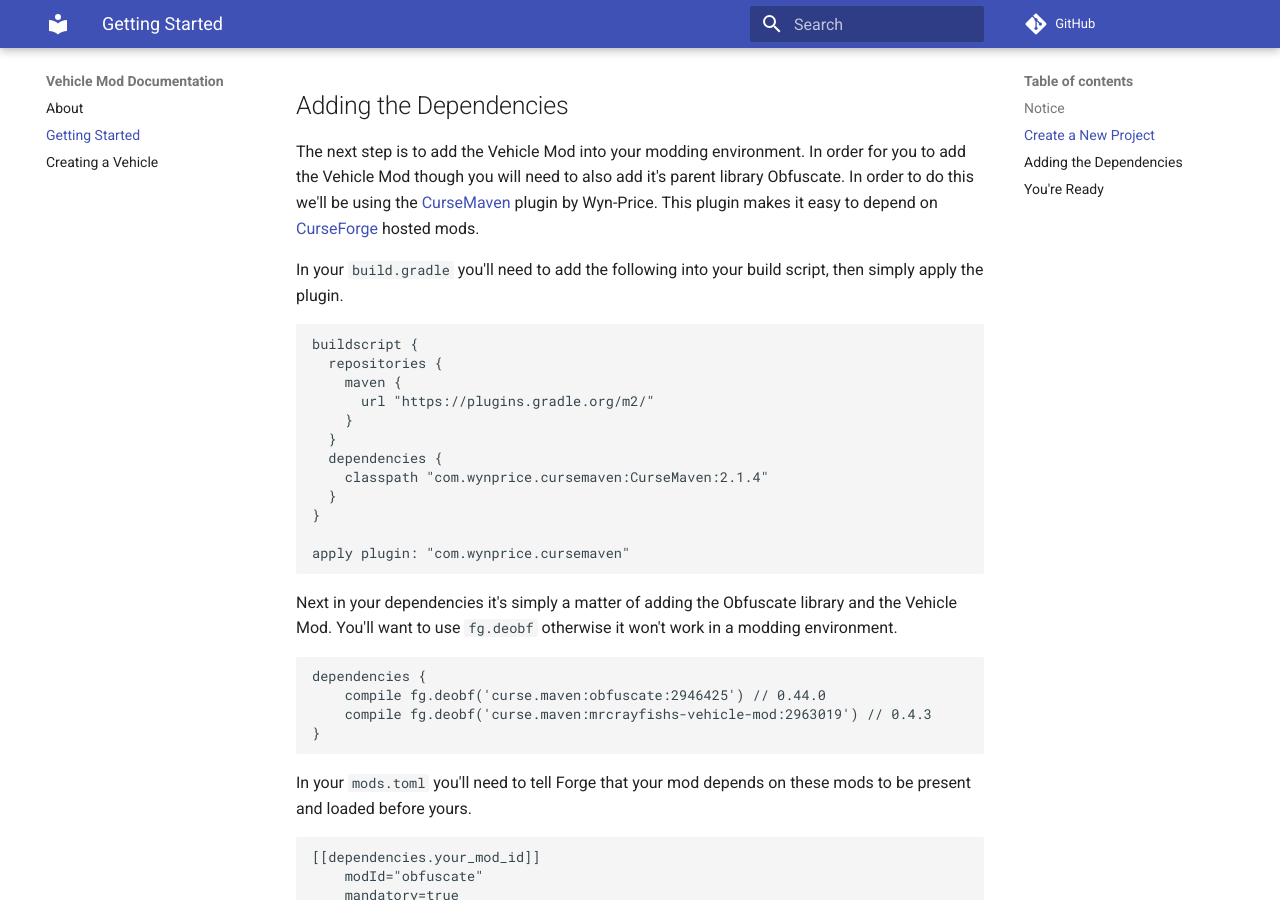
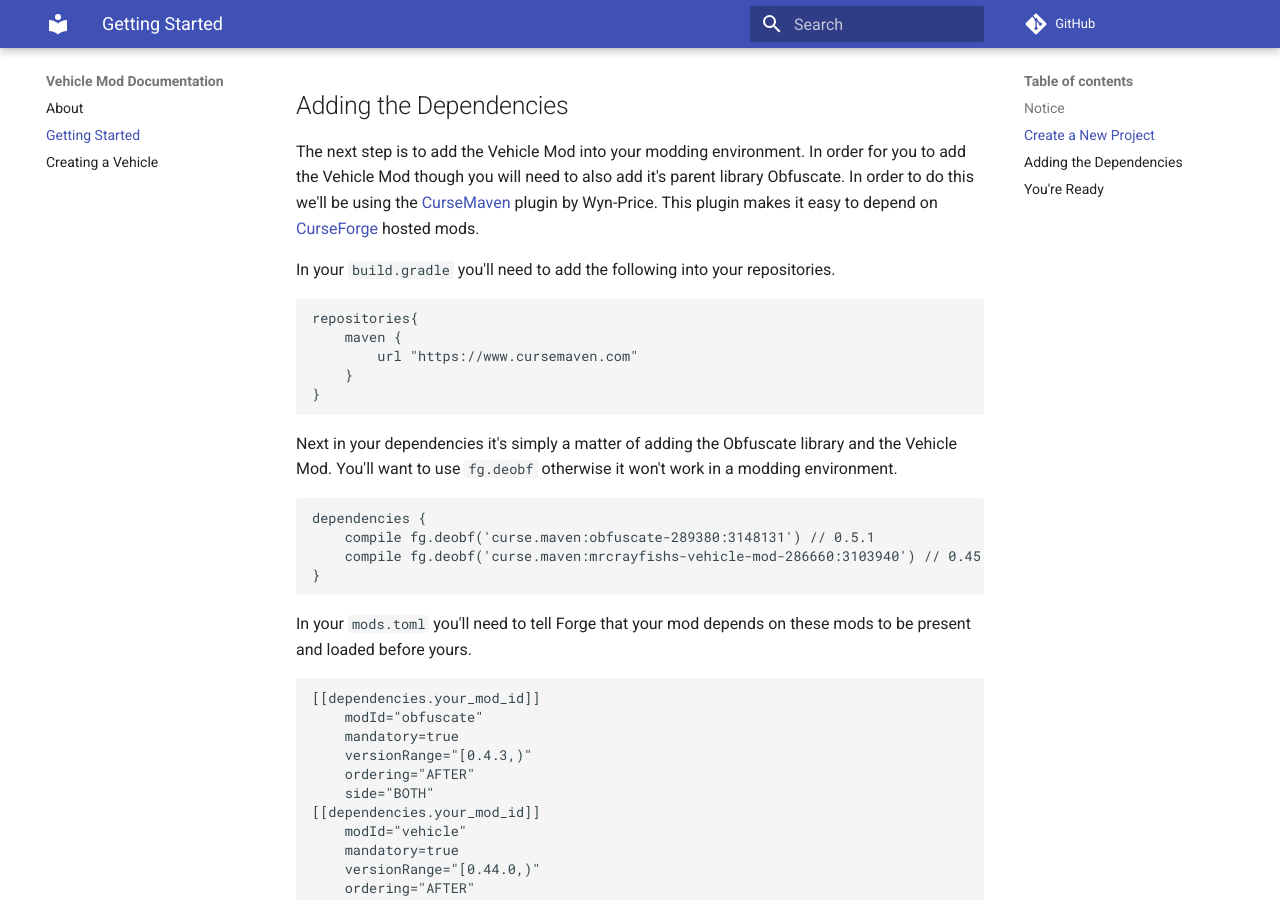
Before and after one commit to MrCrayfish/vehicle-mod-addons, an MkDocs documentation site: the page built from docs/getting-started.md, in a window 1280 px wide and 900 px high, scrolled down 448 px. Built offline with MkDocs 1.6.1 and Material for MkDocs 9.7.7, drawn with Linux system fonts in a browser that asks for light colours; comment, search, counter and statistics services are not loaded.

Commit message:
updated cursemaven to work with newest CF

````diff
--- a/docs/getting-started.md
+++ b/docs/getting-started.md
@@ -11,29 +11,22 @@
 
 The next step is to add the Vehicle Mod into your modding environment. In order for you to add the Vehicle Mod though you will need to also add it's parent library Obfuscate. In order to do this we'll be using the [CurseMaven](https://github.com/Wyn-Price/CurseMaven) plugin by Wyn-Price. This plugin makes it easy to depend on [CurseForge](https://www.curseforge.com/minecraft/mc-mods) hosted mods.
 
-In your `build.gradle` you'll need to add the following into your build script, then simply apply the plugin.
+In your `build.gradle` you'll need to add the following into your repositories.
 
 ```gradle
-buildscript {
-  repositories {
-    maven {
-      url "https://plugins.gradle.org/m2/"
-    }
-  }
-  dependencies {
-    classpath "com.wynprice.cursemaven:CurseMaven:2.1.4"
-  }
+repositories{
+	maven {
+		url "https://www.cursemaven.com"
+	}
 }
-
-apply plugin: "com.wynprice.cursemaven"
 ```
 
 Next in your dependencies it's simply a matter of adding the Obfuscate library and the Vehicle Mod. You'll want to use `fg.deobf` otherwise it won't work in a modding environment.
 
 ```gradle
 dependencies {
-	compile fg.deobf('curse.maven:obfuscate:2946425') // 0.44.0
-	compile fg.deobf('curse.maven:mrcrayfishs-vehicle-mod:2963019') // 0.4.3
+	compile fg.deobf('curse.maven:obfuscate-289380:3148131') // 0.5.1
+	compile fg.deobf('curse.maven:mrcrayfishs-vehicle-mod-286660:3103940') // 0.45.2
 }
 ```
 
````
